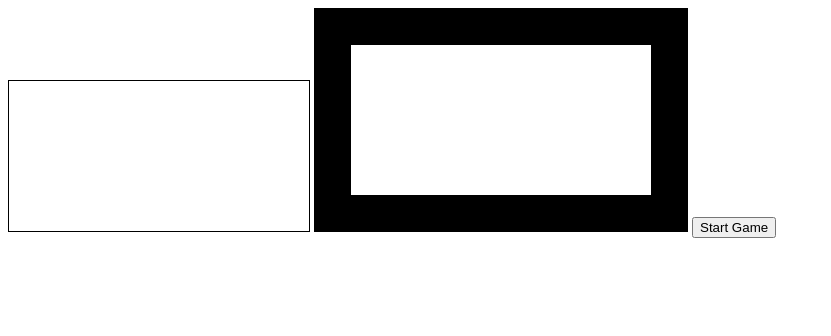
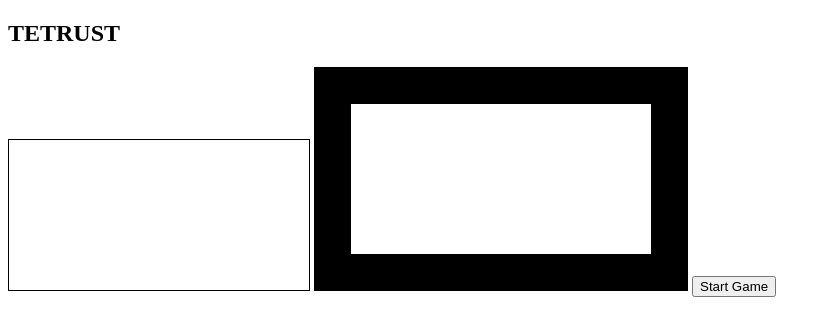
Before and after one commit to aconstantinou123/rust_wasm_tetris, a website: page www_git/index.html in a window 1280 px wide. Shown: the whole page, without its empty margins (0-831 px from the left). Drawn offline with Linux system fonts and the light colour scheme.

Commit message:
title added

```diff
--- a/www_git/index.html
+++ b/www_git/index.html
@@ -5,6 +5,7 @@
     <title>Hello wasm-pack!</title>
   </head>
   <body>
+    <h2>TETRUST</h2>
     <canvas style="border: 1px solid black;" id="tetris-canvas"></canvas>
     <canvas style="border: 37px solid black;" id="tetris-preview-canvas"></canvas>
     <button id="start">Start Game</button>
```
